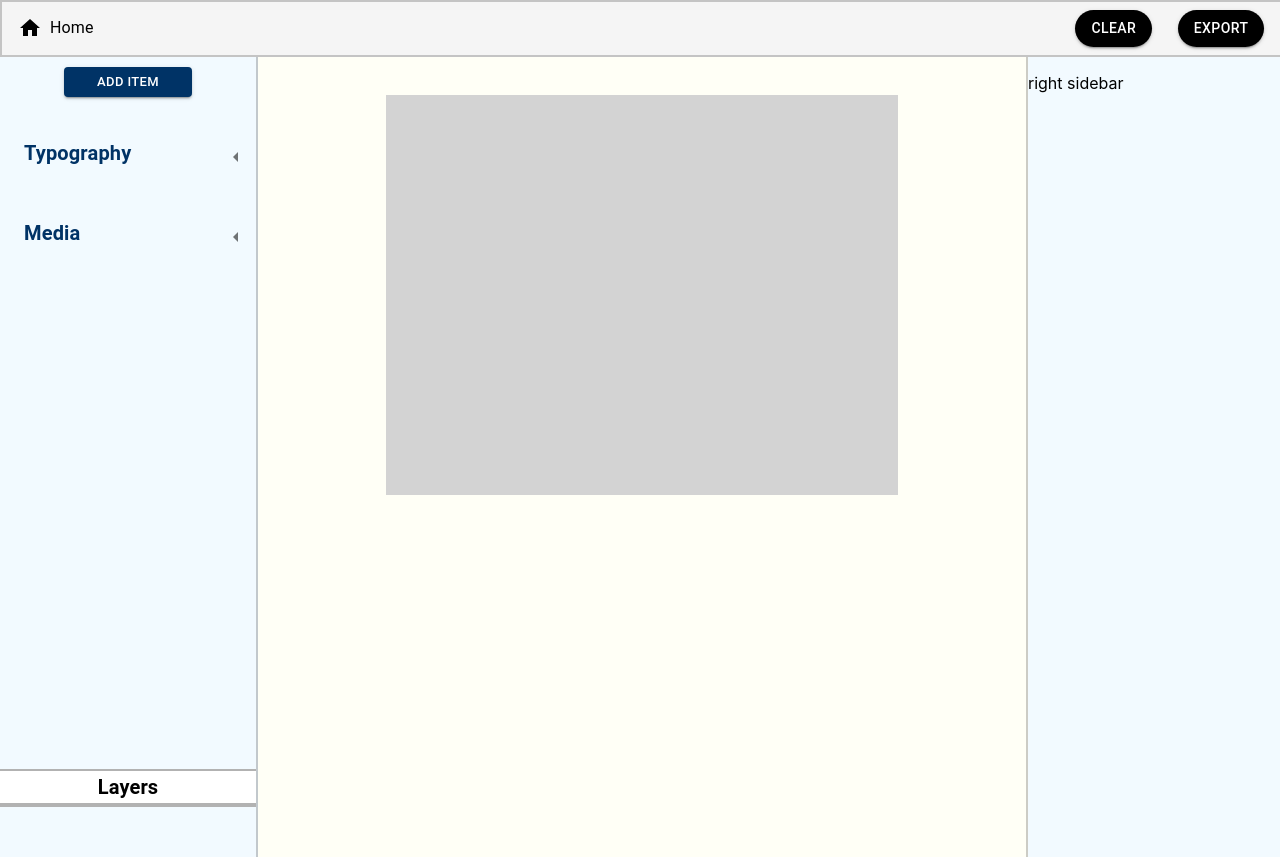
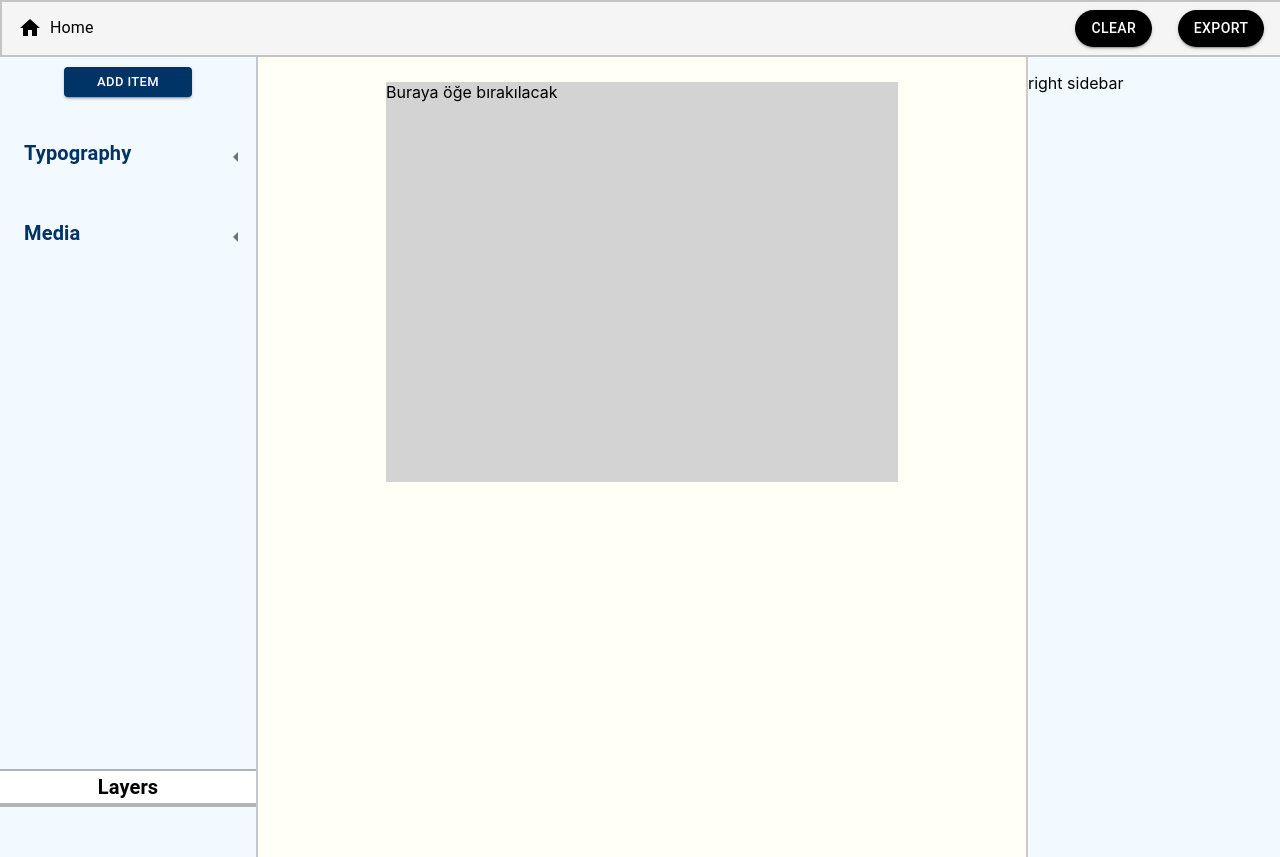
Before and after one commit to furkanmemis/drag-and-drop, a React (Create React App) app: page / in a window 1280 px wide. Built offline with nearby package versions, Linux system fonts and the light colour scheme; the HTML template or start-up script is replaced by a standard one.

Commit message:
added drag and drop first step

```diff
--- a/package.json
+++ b/package.json
@@ -9,6 +9,8 @@
     "@mui/material": "^6.3.0",
     "cra-template-typescript": "1.2.0",
     "react": "^19.0.0",
+    "react-dnd": "^16.0.1",
+    "react-dnd-html5-backend": "^16.0.1",
     "react-dom": "^19.0.0",
     "react-icons": "^5.4.0",
     "react-router-dom": "^7.1.1",
--- a/src/App.tsx
+++ b/src/App.tsx
@@ -2,17 +2,21 @@ import React from "react";
 import { BrowserRouter as Router, Routes, Route } from "react-router-dom";
 import Navbar from "./components/Navbar";
 import Main from "./pages/Main";
+import { DndProvider } from "react-dnd";
+import { HTML5Backend } from "react-dnd-html5-backend";
 
 function App() {
   return (
+    <DndProvider backend={HTML5Backend}>
       <div>
-      <Navbar/>
+        <Navbar />
         <Router>
           <Routes>
             <Route path="/" element={<Main />} />
           </Routes>
         </Router>
       </div>
+    </DndProvider>
   );
 }
 
--- a/src/components/Content.tsx
+++ b/src/components/Content.tsx
@@ -2,9 +2,13 @@ import React from "react";
 import { Box } from "@mui/material";
 import Page from "./Page";
 
+interface DropTargetProps {
+  onDrop: (itemId: string) => void;
+}
 
-const Content: React.FC = () =>{
-    return(
+const Content: React.FC<DropTargetProps> = ({onDrop}) => {
+
+  return (
     <Box
       sx={{
         display: "flex",
@@ -15,10 +19,9 @@ const Content: React.FC = () =>{
         height: "100vh",
       }}
     >
-            <Page/>
-
+      <Page onDrop={onDrop} />
     </Box>
-    )
-}
+  );
+};
 
 export default Content;
--- a/src/components/ContentType/Heading.tsx
+++ b/src/components/ContentType/Heading.tsx
@@ -1,15 +1,34 @@
-import React from "react";
+import React, { useRef } from "react";
 import { Card, CardContent } from "@mui/material";
 import { FaHeading } from "react-icons/fa6";
+import { useDrag } from "react-dnd";
+const Heading: React.FC = () => {
+  const [{ isDragging }, drag] = useDrag(() => ({
+    type: "ITEM",
+    item: { id: "heading" },
+    collect: (monitor) => ({
+      isDragging: monitor.isDragging(),
+    }),
+  }));
 
-const Heading: React.FC = () => {
+  const dragRef = useRef(null);
+  drag(dragRef);
+
   return (
-    <Card square sx={{ width: "8vw", height: "10vh" }}>
-      <CardContent>
-        <FaHeading />
-        <p>Heading</p>
-      </CardContent>
-    </Card>
+    <div ref={dragRef}>
+      <Card
+        square
+        sx={{ width: "8vw", height: "10vh" }}
+        style={{
+          backgroundColor: isDragging ? "whitesmoke" : "white",
+        }}
+      >
+        <CardContent>
+          <FaHeading />
+          <p>Heading</p>
+        </CardContent>
+      </Card>
+    </div>
   );
 };
 
--- a/src/components/ContentType/Image.tsx
+++ b/src/components/ContentType/Image.tsx
@@ -1,9 +1,22 @@
-import React from "react";
+import React, { useRef } from "react";
 import { Card, CardContent } from "@mui/material";
 import { CiImageOn } from "react-icons/ci";
+import { useDrag } from "react-dnd";
 
 const Image: React.FC = () => {
+  const [{ isDragging }, drag] = useDrag(() => ({
+    type: "ITEM",
+    item: {id: "image"},
+    collect: (monitor) => ({
+      isDragging: monitor.isDragging(),
+    }),
+  }));
+
+  const dragRef = useRef(null);
+  drag(dragRef);
+
   return (
+    <div ref={dragRef}>
       <Card square sx={{ width: "8vw", height: "10vh" }}>
         <CardContent
           sx={{
@@ -13,11 +26,15 @@ const Image: React.FC = () => {
             alignItems: "center",
             textAlign: "center",
           }}
+          style={{
+            backgroundColor: isDragging ? "whitesmoke" : "white"
+          }}
         >
           <CiImageOn />
           <p>Image</p>
         </CardContent>
       </Card>
+    </div>
   );
 };
 
--- a/src/components/ContentType/Paragraph.tsx
+++ b/src/components/ContentType/Paragraph.tsx
@@ -1,15 +1,35 @@
-import React from "react";
+import React, { useRef } from "react";
 import { Card, CardContent } from "@mui/material";
 import { TfiParagraph } from "react-icons/tfi";
+import { useDrag } from "react-dnd";
 
 const Paragraph: React.FC = () => {
+  const [{ isDragging }, drag] = useDrag(() => ({
+    type: "ITEM",
+    item: { id: "paragraph" },
+    collect: (monitor) => ({
+      isDragging: monitor.isDragging(),
+    }),
+  }));
+
+  const dragRef = useRef(null);
+  drag(dragRef);
+
   return (
-    <Card square sx={{ width: "8vw", height: "10vh" }}>
-      <CardContent>
-        <TfiParagraph />
-        <p>Paragraph</p>
-      </CardContent>
-    </Card>
+    <div ref={dragRef}>
+      <Card
+        square
+        sx={{ width: "8vw", height: "10vh" }}
+        style={{
+          backgroundColor: isDragging ? "whitesmoke" : "white",
+        }}
+      >
+        <CardContent>
+          <TfiParagraph />
+          <p>Paragraph</p>
+        </CardContent>
+      </Card>
+    </div>
   );
 };
 
--- a/src/components/ContentType/Video.tsx
+++ b/src/components/ContentType/Video.tsx
@@ -1,9 +1,22 @@
-import React from "react";
+import React, { useRef } from "react";
 import { Card, CardContent } from "@mui/material";
 import { MdOndemandVideo } from "react-icons/md";
+import { useDrag } from "react-dnd";
 
 const Video: React.FC = () => {
+  const [{ isDragging }, drag] = useDrag(() => ({
+    type: "ITEM",
+    item: { id: "video" },
+    collect: (monitor) => ({
+      isDragging: monitor.isDragging(),
+    }),
+  }));
+
+  const dragRef = useRef(null);
+  drag(dragRef);
+
   return (
+    <div ref={dragRef}>
       <Card square sx={{ width: "8vw", height: "10vh" }}>
         <CardContent
           sx={{
@@ -13,11 +26,15 @@ const Video: React.FC = () => {
             alignItems: "center",
             textAlign: "center",
           }}
+          style={{
+            backgroundColor: isDragging ? "whitesmoke" : "white",
+          }}
         >
           <MdOndemandVideo />
           <p>Video</p>
         </CardContent>
       </Card>
+    </div>
   );
 };
 
--- a/src/components/Page.tsx
+++ b/src/components/Page.tsx
@@ -1,21 +1,55 @@
-import React from "react";
+import React, { useRef, useEffect } from "react";
 import { Box } from "@mui/material";
+import { useDrop } from "react-dnd";
 
+interface DropTargetProps {
+  onDrop: (itemId: string) => void;
+}
 
-const Page: React.FC = () => {
-    return(
+const Page: React.FC<DropTargetProps> = ({ onDrop }) => {
+  const [droppedItems, setDroppedItems] = React.useState<string[]>([]);
+  const dropRef = useRef(null);
+
+  const [{ isOver }, drop] = useDrop(() => ({
+    accept: "ITEM",
+    drop: (item: { id: string }) => {
+      onDrop(item.id);
+      setDroppedItems((prevItems) => [...prevItems, item.id]);
+    },
+    collect: (monitor) => ({
+      isOver: monitor.isOver(),
+    }),
+  }));
+
+  useEffect(() => {
+    if (dropRef.current) {
+      drop(dropRef.current);
+    }
+  }, [drop, dropRef]);
+
+  return (
+    <div ref={dropRef}>
       <Box
         sx={{
           height: "50vh",
           maxHeight: "90vh",
           backgroundColor: "lightgray",
           width: "40vw",
-                marginTop: "5%"
+          marginTop: "5%",
         }}
       >
+        <p>
+          {isOver ? "Bırakmak için buraya sürükle" : "Buraya öğe bırakılacak"}
+        </p>
 
+        <ul>
+          {droppedItems.map((item, index) => (
+            <li key={index}>{item}</li>
+          ))}
+        </ul>
       </Box>
-    )
-}
+    </div>
+  );
+};
 
 export default Page;
--- a/src/pages/Main.tsx
+++ b/src/pages/Main.tsx
@@ -4,24 +4,21 @@ import Sidebar from "../components/Sidebar";
 import RightSidebar from "../components/RightSidebar";
 import Content from "../components/Content";
 
-
 const Main: React.FC = () => {
-    return(
-
+  const handleDrop = (itemId: string) => {
+    console.log(`Bırakılan öğe: ${itemId}`);
+  };
+  return (
     <Box
       sx={{
         display: "flex",
       }}
     >
-            <Sidebar/>
-
-            <Content/>
-
-            <RightSidebar/>
+      <Sidebar />
+      <Content onDrop={handleDrop} />
+      <RightSidebar />
     </Box>
-
-    )
-}
-
+  );
+};
 
 export default Main;
```
Also changed, not shown: 1 other file (tests, documents, lock files or other folders). Lines whose indentation alone changed are shown as unchanged.
